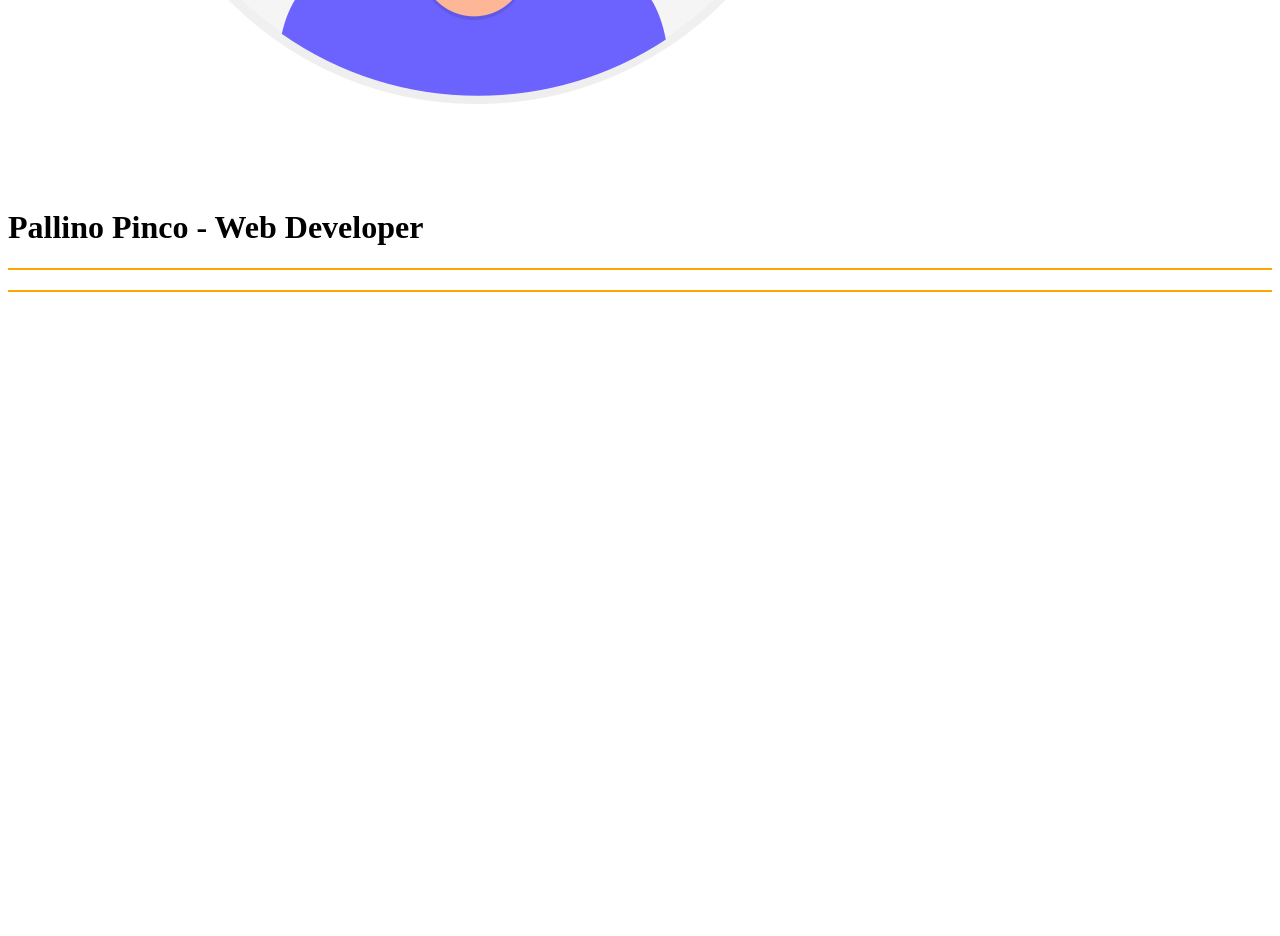
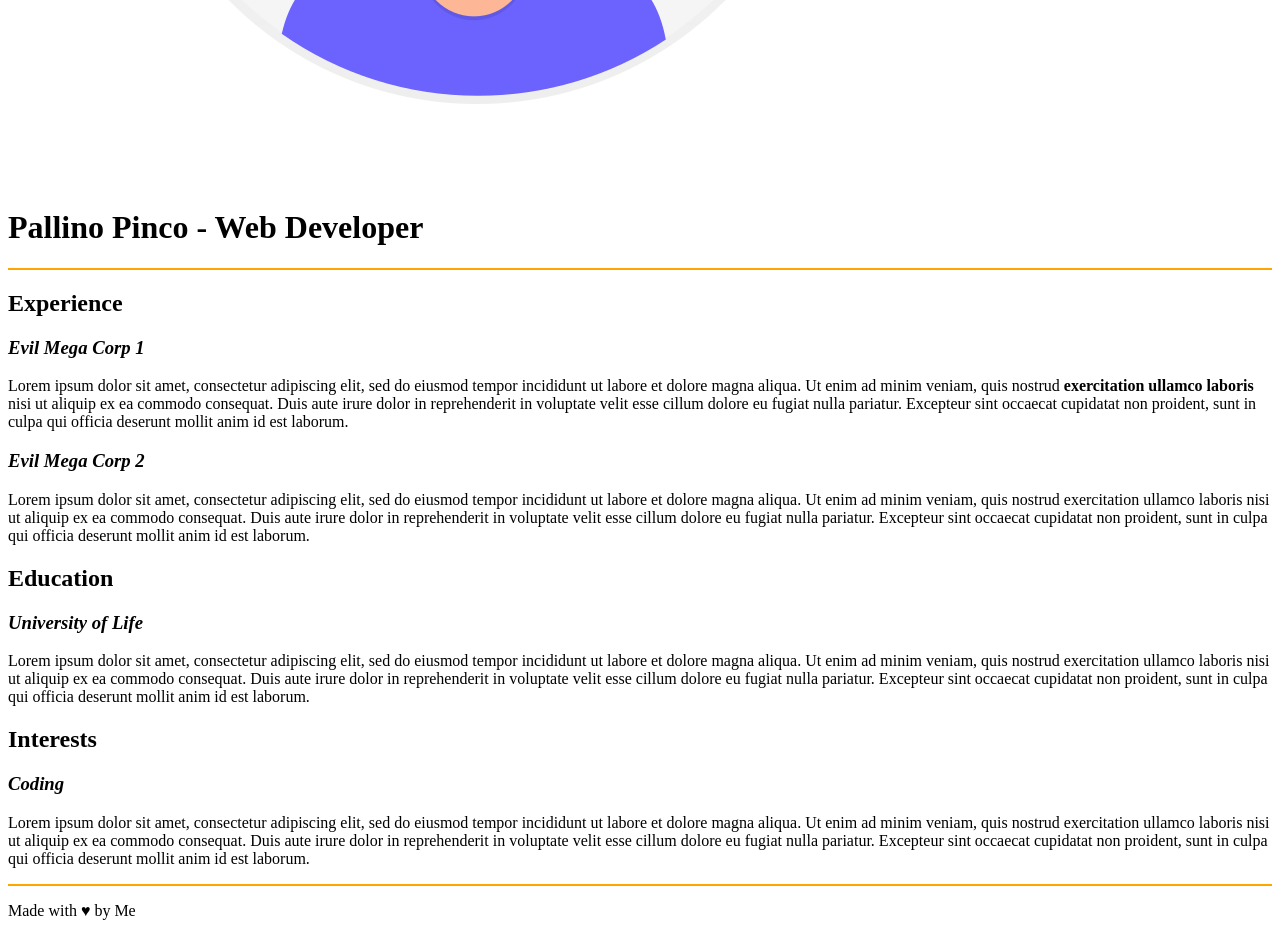
Before and after one commit to mattiamaio/html-css-curriculum-vitae, a plain HTML site: page index.html in a window 1280 px wide. Shown: the part 682-1618 px from the top of the page. Before the commit the page ends 982 px from the top, so only its background shows below. Drawn offline with Linux system fonts and the light colour scheme.

Commit message:
inseriti titoli, paragrafi, footer. file css da creare

```diff
--- a/index.html
+++ b/index.html
@@ -10,45 +10,70 @@
     <div>
         <header>
         <img src="img/profile.png" alt="Foto profilo">
-        <h1>Pallino Pinco - Web Developer</h1> <!-- Pallino Pinco - Web Developer -->
+        <h1>Pallino Pinco - Web Developer</h1>
         <hr color="orange">
         </header>
     </div>
     <main>
-        <section> <!-- Experience -->
-            <h2></h2>
+        <section>
+            <h2>Experience</h2>
             <p>
-                <h3></h3>
+                <h3><em>Evil Mega Corp 1</em></h3>
+                Lorem ipsum dolor sit amet, consectetur adipiscing elit,
+                sed do eiusmod tempor incididunt ut labore et dolore magna aliqua.
+                Ut enim ad minim veniam, quis nostrud <strong>exercitation ullamco laboris</strong>
+                nisi ut aliquip ex ea commodo consequat.
+                Duis aute irure dolor in reprehenderit in voluptate
+                velit esse cillum dolore eu fugiat nulla pariatur.
+                Excepteur sint occaecat cupidatat non proident, sunt in culpa
+                qui officia deserunt mollit anim id est laborum.
+            </p>
+            <p>
+                <h3><em>Evil Mega Corp 2</em></h3>
+                Lorem ipsum dolor sit amet, consectetur adipiscing elit,
+                sed do eiusmod tempor incididunt ut labore et dolore magna aliqua.
+                Ut enim ad minim veniam, quis nostrud exercitation ullamco laboris nisi
+                ut aliquip ex ea commodo consequat.
+                Duis aute irure dolor in reprehenderit in voluptate
+                velit esse cillum dolore eu fugiat nulla pariatur.
+                Excepteur sint occaecat cupidatat non proident, sunt in culpa
+                qui officia deserunt mollit anim id est laborum.
+            </p>
+        </section>
+        <section>
+            <h2>Education</h2>
+            <p>
+                <h3><em>University of Life</em></h3>
+                Lorem ipsum dolor sit amet, consectetur adipiscing elit,
+                sed do eiusmod tempor incididunt ut labore et dolore magna aliqua.
+                Ut enim ad minim veniam, quis nostrud exercitation ullamco laboris
+                nisi ut aliquip ex ea commodo consequat.
+                Duis aute irure dolor in reprehenderit in voluptate
+                velit esse cillum dolore eu fugiat nulla pariatur.
+                Excepteur sint occaecat cupidatat non proident, sunt in culpa
+                qui officia deserunt mollit anim id est laborum.
 
             </p>
+        </section>
+        <section>
+            <h2>Interests</h2>
             <p>
-                <h3></h3>
-            </p>
-        </section>
-        <section> <!-- Education -->
-            <h2></h2>
-            <p>
-                <h3></h3>
+                <h3><em>Coding</em></h3>
+                Lorem ipsum dolor sit amet, consectetur adipiscing elit,
+                sed do eiusmod tempor incididunt ut labore et dolore magna aliqua.
+                Ut enim ad minim veniam, quis nostrud exercitation ullamco laboris nisi
+                ut aliquip ex ea commodo consequat.
+                Duis aute irure dolor in reprehenderit in voluptate
+                velit esse cillum dolore eu fugiat nulla pariatur.
+                Excepteur sint occaecat cupidatat non proident, sunt in culpa
+                qui officia deserunt mollit anim id est laborum.
 
-            </p>
-            <p>
-                <h3></h3>
-            </p>
-        </section>
-        <section> <!-- Interests -->
-            <h2></h2>
-            <p>
-                <h3></h3>
-
-            </p>
-            <p>
-                <h3></h3>
             </p>
         </section>
     </main>
     <hr color="orange">
     <footer>
-
+        <p>Made with &hearts; by Me</p>
     </footer>
 
 </body>
```
